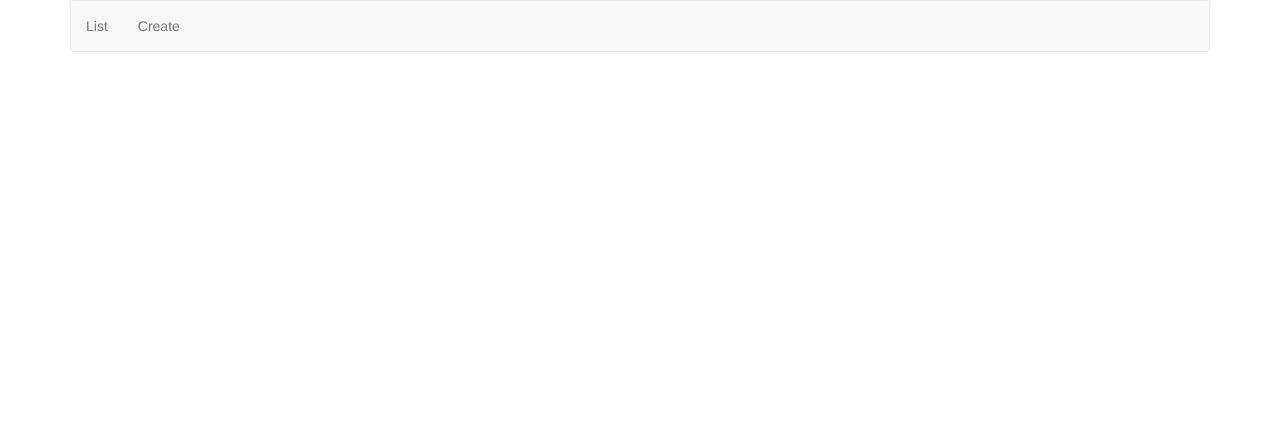
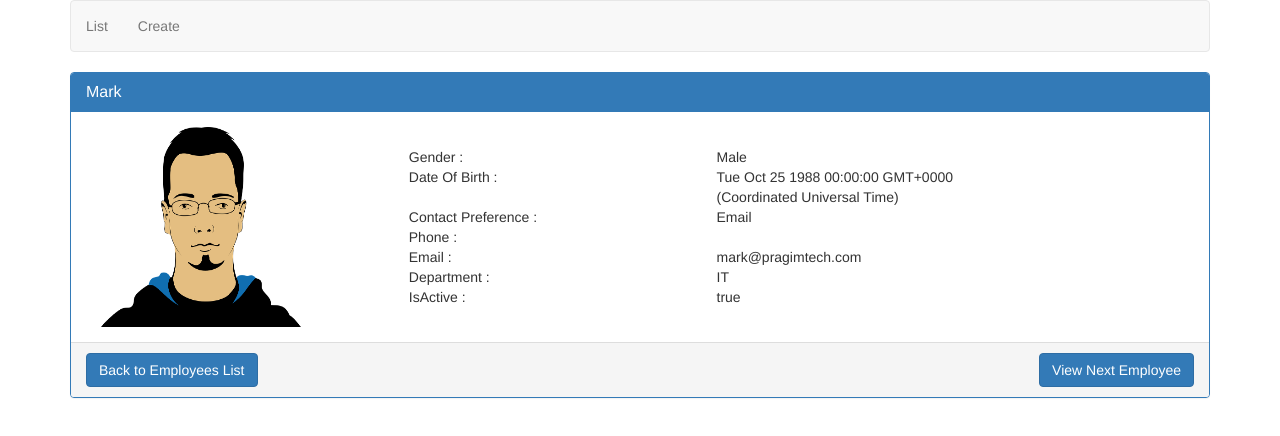
Before and after one commit to wbentaala/AngularCrud, an Angular app: page /employees/1 in a window 1280 px wide. Before the commit this address led to /. Shown: the top 436 px of the page. Built offline with nearby package versions, Linux system fonts and the light colour scheme.

Commit message:
add employee details component

```diff
--- a/src/app/employees/employee-details/employee-details.component.css
+++ b/src/app/employees/employee-details/employee-details.component.css
@@ -0,0 +1,9 @@
+.imageClass{
+    width: 200px;
+    height: 200px;
+}
+
+.vertical-align{
+    display: flex;
+    align-items: center;
+}
--- a/src/app/employees/employee-details/employee-details.component.html
+++ b/src/app/employees/employee-details/employee-details.component.html
@@ -1,3 +1,80 @@
-<p>
-  employee-details works!
-</p>
+<div class="panel panel-primary">
+  <div class="panel-heading">
+    <h3 class="panel-title">{{employee.name}}</h3>
+  </div>
+  <div class="panel-body">
+    <div class="col-xs-10">
+      <div class="row vertical-align">
+        <div class="col-xs-4">
+          <img class="imageClass" [src]="employee.photoPath">
+        </div>
+        <div class="col-xs-8">
+          <div class="row">
+            <div class="col-xs-6">
+              Gender :
+            </div>
+            <div class="col-xs-6">
+              {{employee.gender}}
+            </div>
+          </div>
+          <div class="row">
+            <div class="col-xs-6">
+              Date Of Birth :
+            </div>
+            <div class="col-xs-6">
+              {{employee.dateOfBirth}}
+            </div>
+          </div>
+          <div class="row">
+            <div class="col-xs-6">
+              Contact Preference :
+            </div>
+            <div class="col-xs-6">
+              {{employee.contactPreference}}
+            </div>
+          </div>
+          <div class="row">
+            <div class="col-xs-6">
+              Phone :
+            </div>
+            <div class="col-xs-6">
+              {{employee.phoneNumber}}
+            </div>
+          </div>
+          <div class="row">
+            <div class="col-xs-6">
+              Email :
+            </div>
+            <div class="col-xs-6">
+              {{employee.email}}
+            </div>
+          </div>
+          <div class="row">
+            <div class="col-xs-6">
+              Department :
+            </div>
+            <div class="col-xs-6" [ngSwitch]="employee.department">
+              <span *ngSwitchCase="1">Help Desk</span>
+              <span *ngSwitchCase="2">HR</span>
+              <span *ngSwitchCase="3">IT</span>
+              <span *ngSwitchCase="4">Payroll</span>
+              <span *ngSwitchDefault>N/A</span>
+            </div>
+          </div>
+          <div class="row">
+            <div class="col-xs-6">
+              IsActive :
+            </div>
+            <div class="col-xs-6">
+              {{employee.isActive}}
+            </div>
+          </div>
+        </div>
+      </div>
+    </div>
+  </div>
+  <div class="panel-footer">
+    <a class="btn btn-primary" routerLink="/list">Back to Employees List</a>
+    <button class="btn btn-primary pull-right" (click)="viewNextEmployee()">View Next Employee</button>
+  </div>
+</div>
--- a/src/app/employees/employee-details/employee-details.component.ts
+++ b/src/app/employees/employee-details/employee-details.component.ts
@@ -1,4 +1,7 @@
 import { Component, OnInit } from '@angular/core';
+import { ActivatedRoute, Router } from '@angular/router';
+import { EmployeeService } from 'src/app/services/employee.service';
+import { Employee } from 'src/app/models/employee.model';
 
 @Component({
   selector: 'app-employee-details',
@@ -6,10 +9,27 @@ import { Component, OnInit } from '@angular/core';
   styleUrls: ['./employee-details.component.css']
 })
 export class EmployeeDetailsComponent implements OnInit {
-
-  constructor() { }
+  private _id: number;
+  employee: Employee;
+  constructor(private _route: ActivatedRoute,
+              private _employeeService: EmployeeService,
+              private _router: Router) { }
 
   ngOnInit() {
+    this._route.params.subscribe(params => {
+      this._id = +params['id'];
+      this.employee = this._employeeService.getEmployee(this._id);
+    });
+  }
+
+  viewNextEmployee(){
+    const nbemp = this._employeeService.getEmployeesSize();
+    console.log(nbemp);
+    if(this._id < nbemp)
+      this._id = this._id + 1;
+    else
+      this._id = 1;
+    this._router.navigate(['employees', this._id]);
   }
 
 }
--- a/src/app/employees/liste-employees.component.css
+++ b/src/app/employees/liste-employees.component.css
@@ -7,3 +7,7 @@
     display: flex;
     align-items: center;
 }
+
+.cursorPointer{
+    cursor: pointer;
+}
--- a/src/app/employees/liste-employees.component.html
+++ b/src/app/employees/liste-employees.component.html
@@ -1,6 +1,6 @@
 <H1 #h1attr></H1>
 <div class="panel panel-primary" *ngFor="let employee of employees">
-  <div (click)="h1attr.innerHTML = childComponent.getEmployeeInfos()" >
+  <div (click)="handleClick(employee)">
     <app-display-employee [employee]="employee" #childComponent></app-display-employee>
   </div>
 </div>
--- a/src/app/employees/liste-employees.component.ts
+++ b/src/app/employees/liste-employees.component.ts
@@ -1,6 +1,7 @@
 import { Component, OnInit, Output } from '@angular/core';
 import { Employee } from '../models/employee.model';
 import { EmployeeService } from '../services/employee.service';
+import { Router } from '@angular/router';
 
 @Component({
   selector: 'app-liste-employees',
@@ -12,7 +13,8 @@ export class ListeEmployeesComponent implements OnInit {
   arr: number[] = [1, 2, 3];
   employees: Employee[];
   name: string;
-  constructor(private _employeeService : EmployeeService) {
+  constructor(private _employeeService : EmployeeService,
+              private _router: Router) {
 
    }
 
@@ -20,4 +22,8 @@ export class ListeEmployeesComponent implements OnInit {
     this.employees = this._employeeService.getEmployees();
   }
 
+  handleClick(employee: Employee){
+    this._router.navigate(['employees', employee.id]);
+  }
+
 }
--- a/src/app/services/employee.service.ts
+++ b/src/app/services/employee.service.ts
@@ -43,7 +43,16 @@ export class EmployeeService{
           return this.employees;
       }
 
+      getEmployee(employeeId: number) : Employee{
+        console.log(employeeId);
+        return this.employees.find(e=>e.id===employeeId);
+      }
+
       save(employee: Employee){
         this.employees.push();
       }
+
+      getEmployeesSize(): number{
+        return this.employees.length;
+      }
 }
```
Also changed, not shown: src/app/app.module.ts (+10 -3 lines).
